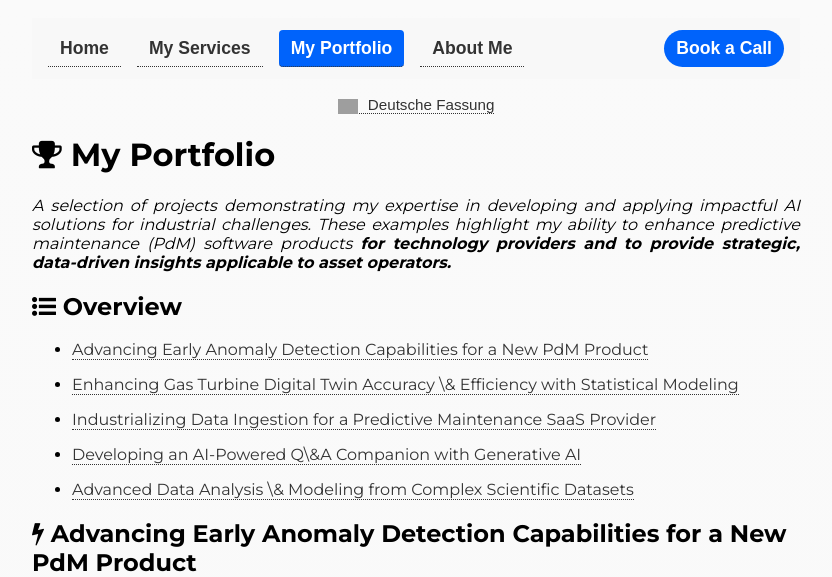
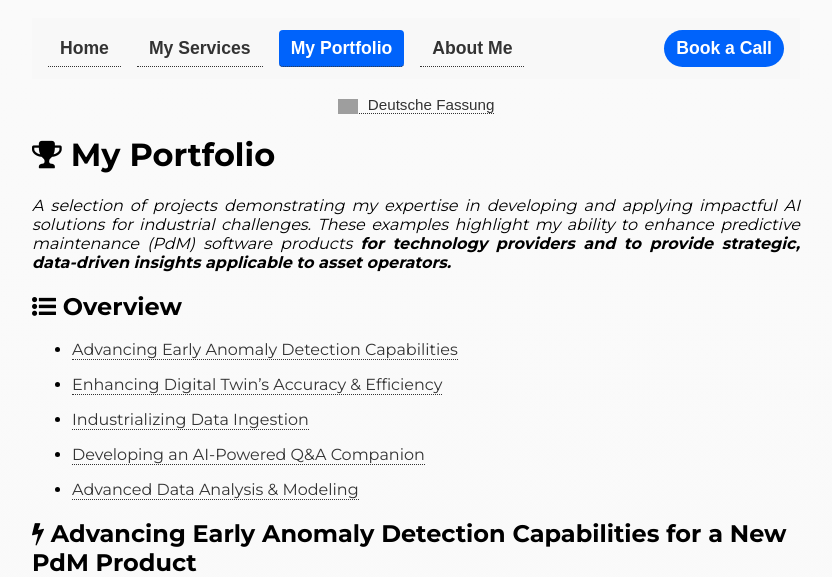
Before and after one commit to alexkolo/strategic-ai, a Jekyll site: the page built from en/portfolio.md, in a window 1280 px wide and 1400 px high, cut to the strip 0-577 px from the top of the window. Shown: the whole strip, without its empty margins (224-1056 px from the left). Built offline with Jekyll 4.4.1, drawn with Linux system fonts in a browser that asks for light colours; some web fonts are replaced; some of the changed text lies outside the part shown; grey boxes are pictures that could not be loaded.

Commit message:
fix: update project titles for consistency and clarity in portfolio

```diff
--- a/en/portfolio.md
+++ b/en/portfolio.md
@@ -12,15 +12,15 @@ _A selection of projects demonstrating my expertise in developing and applying i
 
 ## <i class="fa fa-list-ul"></i> Overview <!-- omit from toc -->
 
-- [Advancing Early Anomaly Detection Capabilities for a New PdM Product](#advancing-early-anomaly-detection-capabilities-for-a-new-pdm-product)
+- [Advancing Early Anomaly Detection Capabilities](#advancing-early-anomaly-detection-capabilities-for-a-new-pdm-product)
 
-- [Enhancing Gas Turbine Digital Twin Accuracy \& Efficiency with Statistical Modeling](#enhancing-gas-turbine-digital-twin-accuracy--efficiency-with-statistical-modeling)
+- [Enhancing Digital Twin's Accuracy & Efficiency](#enhancing-gas-turbine-digital-twin-accuracy--efficiency-with-statistical-modeling)
 
-- [Industrializing Data Ingestion for a Predictive Maintenance SaaS Provider](#industrializing-data-ingestion-for-a-predictive-maintenance-saas-provider)
+- [Industrializing Data Ingestion](#industrializing-data-ingestion-for-a-predictive-maintenance-saas-provider)
 
-- [Developing an AI-Powered Q\&A Companion with Generative AI](#developing-an-ai-powered-qa-companion-with-generative-ai)
+- [Developing an AI-Powered Q&A Companion](#developing-an-ai-powered-qa-companion-with-generative-ai)
 
-- [Advanced Data Analysis \& Modeling from Complex Scientific Datasets](#advanced-data-analysis--modeling-from-complex-scientific-datasets-astrophysics-research)
+- [Advanced Data Analysis & Modeling](#advanced-data-analysis--modeling-from-complex-scientific-datasets-astrophysics-research)
 
 ## <i class="fa fa-bolt"></i> Advancing Early Anomaly Detection Capabilities for a New PdM Product
 
@@ -36,7 +36,7 @@ _For a major SaaS provider of PdM products, this project involved leading the al
 - **Key Learnings for Asset Operators:** This project underscored the importance of robust MLOps and mock-fault validation for building trustworthy AI in critical systems – key considerations for any organization selecting or implementing PdM solutions.
 - **Technical Highlight / Technologies Used:** Python, Anomaly Detection Algorithms (AAKR, Isolation Forest, Clustering, Causal Methods), MLOps (Kubernetes, NATS, GitHub Actions), Model Explainability (Shapley Values), Mock-Fault Generation & Testing, Performance Benchmarking Frameworks.
 
-## <i class="fa fa-cogs"></i> Enhancing Gas Turbine Digital Twin Accuracy & Efficiency with Statistical Modeling
+## <i class="fa fa-cogs"></i> Enhancing a Digital Twin's Accuracy & Efficiency with Statistical Modeling
 
 <div style="text-align: center;">
 <img src="{{ site.url_ai_images }}/ChatGPT Image May 14, 2025, 07_51_31 PM - Enhancing Gas Turbine Digital Twin Accuracy & Efficiency with Statistical Modeling.svg" alt="Enhancing Gas Turbine Digital Twin Accuracy & Efficiency with Statistical Modeling" height="200"/>
@@ -87,7 +87,7 @@ _This personal project was undertaken to deepen my expertise in Generative AI by
 
   <a href="https://github.com/alexkolo/rag_nutrition_facts_blog" target="_blank">GitHub Repository</a>
 
-## <i class="fa fa-star-o"></i> Advanced Data Analysis & Modeling from Complex Scientific Datasets (Astrophysics Research)
+## <i class="fa fa-star-o"></i> Advanced Data Analysis & Modeling from Complex Scientific Datasets
 
 <div style="text-align: center;">
 <img src="{{ site.url_ai_images }}/cosmic_data_analysis.svg" alt="Abstract representation of complex data analysis from cosmic datasets" height="200"/>
```
Also changed, not shown: other parts of en/portfolio.md (+4 -5 lines).
